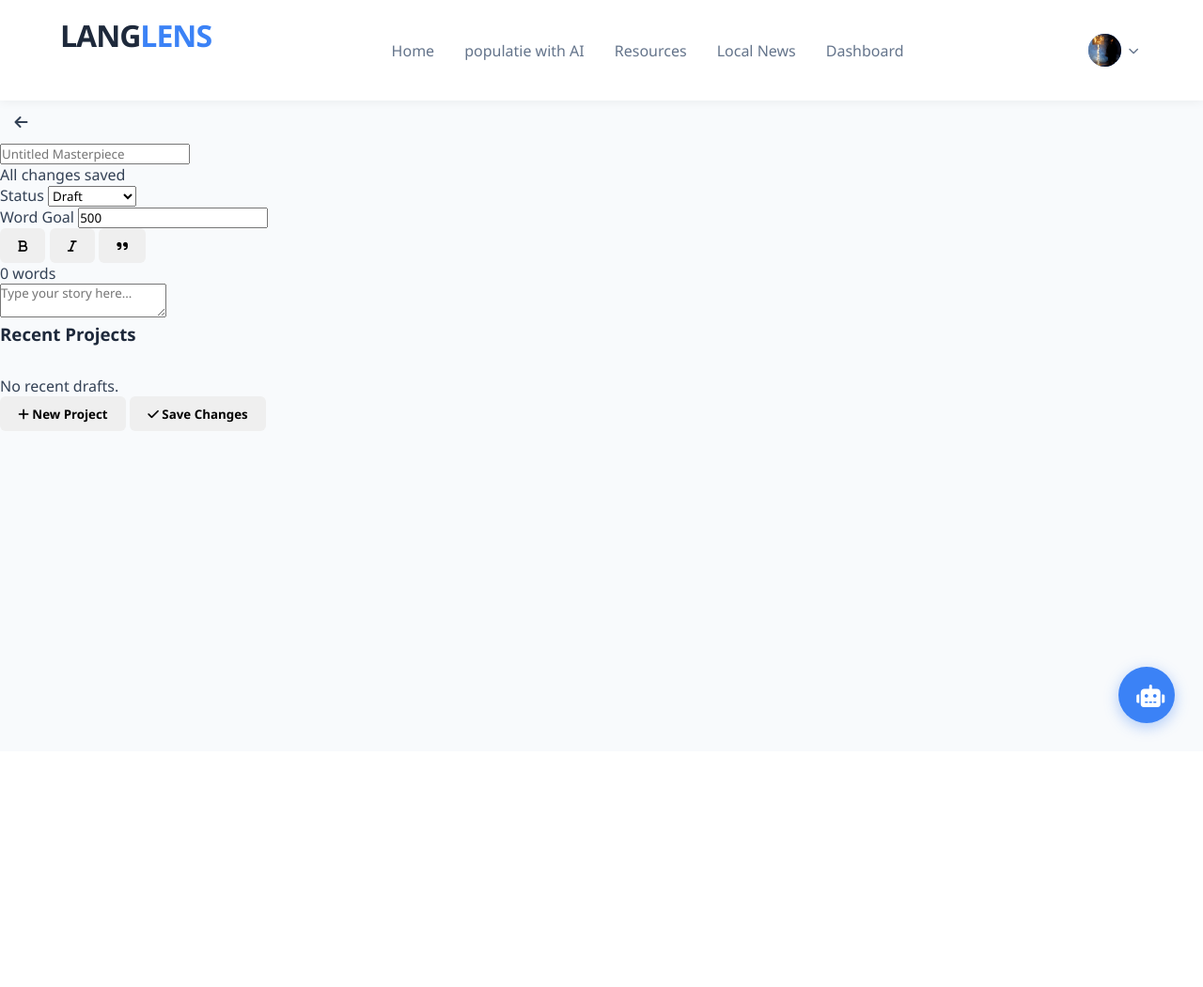
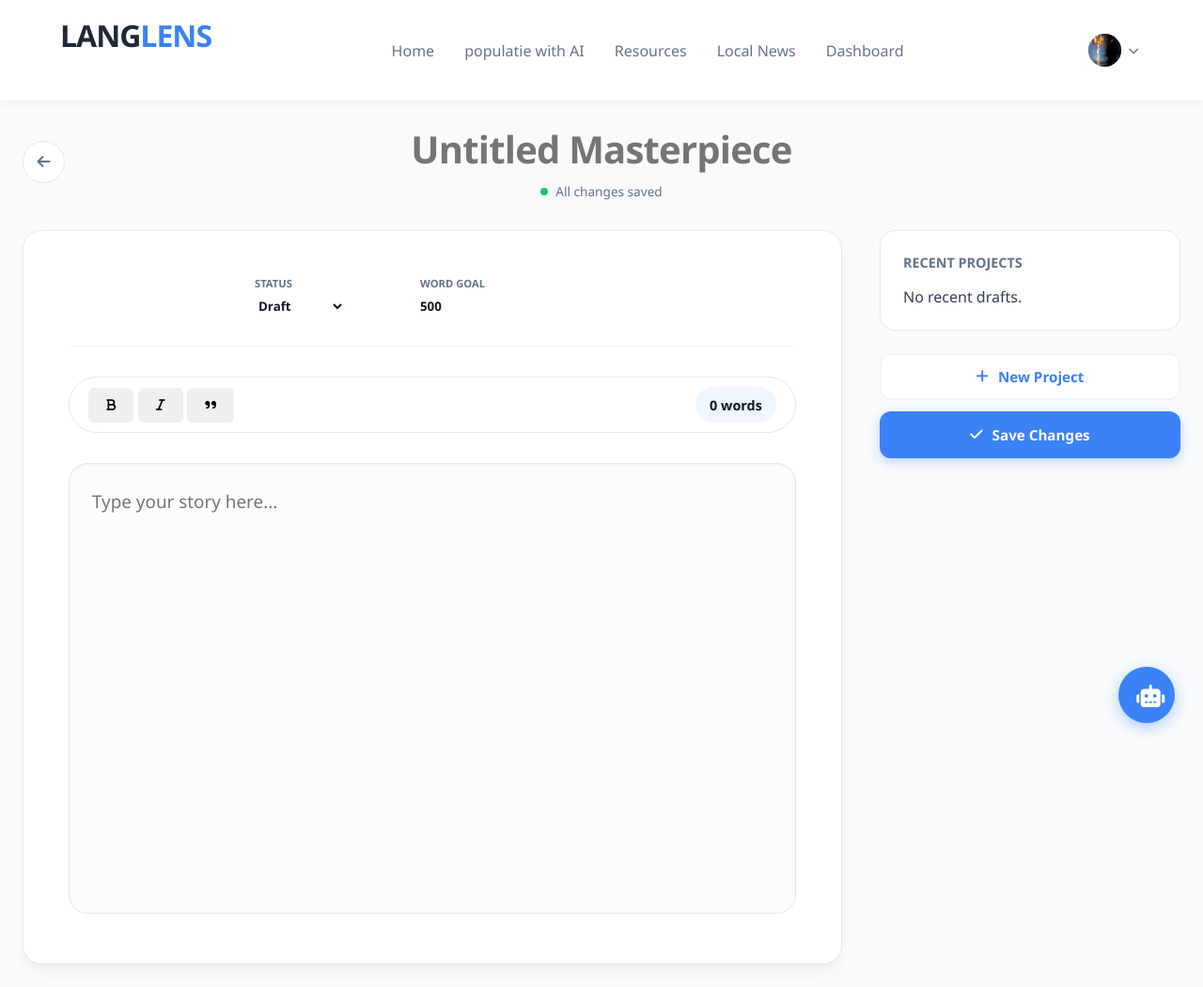
Before and after one commit to ameen01/The_torch, a Django app: page /home/writing in a window 1280 px wide. Shown: the whole page at 94% size. Before the commit the page ends 784 px from the top, so only its background shows below. Run offline with Django 5.2, Linux system fonts and the light colour scheme; a user stored in the database is signed in; data comes from the database, SQL or seed files in the repository; data that the repository does not hold is empty.

Commit message:
news_page

```diff
--- /dev/null
+++ b/TheTorch/static/LangLens/css/writing.css
@@ -0,0 +1,220 @@
+:root {
+    --accent: #3b82f6;
+    --accent-soft: #eff6ff;
+    --danger: #ef4444;
+    --danger-soft: #fef2f2;
+    --text-dark: #0f172a;
+    --text-light: #64748b;
+    --bg: #f8fafc;
+    --white: #ffffff;
+    --border: #e2e8f0;
+    --shadow: 0 10px 15px -3px rgba(0, 0, 0, 0.05);
+}
+
+body { background: var(--bg); font-family: 'Inter', sans-serif; }
+
+.writing-container { max-width: 1400px; margin: 0 auto; padding: 1.5rem; }
+
+/* --- Centered Title Header --- */
+.writing-minimal-header {
+    display: grid;
+    grid-template-columns: 100px 1fr 100px;
+    align-items: center;
+    margin-bottom: 2rem;
+}
+
+.title-input-center {
+    width: 100%;
+    background: transparent;
+    border: none;
+    text-align: center;
+    font-size: 2.5rem;
+    font-weight: 800;
+    color: var(--text-dark);
+    outline: none;
+    letter-spacing: -0.02em;
+}
+
+.save-status-indicator {
+    display: flex;
+    justify-content: center;
+    align-items: center;
+    gap: 8px;
+    font-size: 0.85rem;
+    color: var(--text-light);
+    margin-top: 0.5rem;
+}
+
+.status-dot { width: 8px; height: 8px; background: #22c55e; border-radius: 50%; }
+
+.back-link-circle {
+    width: 45px;
+    height: 45px;
+    border-radius: 50%;
+    background: var(--white);
+    display: flex;
+    align-items: center;
+    justify-content: center;
+    text-decoration: none;
+    color: var(--text-light);
+    border: 1px solid var(--border);
+    transition: 0.2s;
+}
+
+.back-link-circle:hover { background: var(--accent); color: var(--white); border-color: var(--accent); }
+
+/* --- Layout Grid --- */
+.writing-main-layout {
+    display: grid;
+    grid-template-columns: 1fr 320px;
+    gap: 2.5rem;
+    align-items: start;
+}
+
+/* --- Editor Paper Style --- */
+.paper-base {
+    background: var(--white);
+    border-radius: 20px;
+    box-shadow: var(--shadow);
+    border: 1px solid var(--border);
+    min-height: 80vh;
+    padding: 3rem;
+}
+
+.canvas-meta {
+    display: flex;
+    justify-content: center;
+    gap: 2.5rem;
+    margin-bottom: 2rem;
+    padding-bottom: 2rem;
+    border-bottom: 1px solid #f1f5f9;
+}
+
+.meta-item label { display: block; font-size: 0.7rem; text-transform: uppercase; font-weight: 700; color: var(--text-light); margin-bottom: 5px; }
+.ghost-select, .ghost-input { border: none; background: transparent; font-weight: 600; color: var(--text-dark); outline: none; }
+
+.main-textarea {
+    width: 100%;
+    min-height: 60vh;
+    border: 1px solid var(--border);
+    resize: none;
+    font-size: 1.18rem;
+    line-height: 1.9;
+    color: #334155;
+    outline: none;
+    padding: 1.4rem 1.5rem;
+    border-radius: 20px;
+    background: #fbfcfe;
+    box-shadow: inset 0 1px 3px rgba(15, 23, 42, 0.06);
+    transition: border-color 0.2s, box-shadow 0.2s;
+    white-space: pre-wrap;
+}
+
+.main-textarea:focus {
+    border-color: rgba(59, 130, 246, 0.45);
+    box-shadow: 0 0 0 4px rgba(59, 130, 246, 0.08);
+}
+
+.form-message {
+    border-radius: 16px;
+    padding: 1rem 1.25rem;
+    margin-bottom: 1.5rem;
+    font-weight: 600;
+    border: 1px solid transparent;
+}
+
+.form-message.success {
+    background: #ecfdf5;
+    color: #166534;
+    border-color: #bbf7d0;
+}
+
+.form-message.error {
+    background: #fef2f2;
+    color: #991b1b;
+    border-color: #fecaca;
+}
+
+.word-pill {
+    padding: 0.6rem 0.95rem;
+    border-radius: 999px;
+    background: var(--accent-soft);
+    color: var(--text-dark);
+    font-size: 0.9rem;
+    font-weight: 700;
+}
+
+/* --- Sidebar Actions & Unified Buttons --- */
+.sidebar-group {
+    background: var(--white);
+    padding: 1.5rem;
+    border-radius: 16px;
+    border: 1px solid var(--border);
+    margin-bottom: 1.5rem;
+}
+
+.sidebar-group h3 { font-size: 0.9rem; color: var(--text-light); margin-bottom: 1rem; text-transform: uppercase; }
+
+.project-card-mini {
+    display: flex;
+    justify-content: space-between;
+    align-items: center;
+    padding: 12px;
+    text-decoration: none;
+    border-radius: 10px;
+    transition: 0.2s;
+    margin-bottom: 5px;
+}
+
+.project-card-mini:hover { background: var(--accent-soft); }
+.p-name { display: block; font-weight: 600; color: var(--text-dark); font-size: 0.9rem; }
+.p-date { font-size: 0.75rem; color: var(--text-light); }
+
+/* --- Uniform Button Sizing --- */
+.sidebar-buttons {
+    display: flex;
+    flex-direction: column;
+    gap: 12px;
+}
+
+.action-btn {
+    width: 100%; /* Makes all buttons same width */
+    height: 50px; /* Makes all buttons same height */
+    border-radius: 12px;
+    display: flex;
+    align-items: center;
+    justify-content: center;
+    gap: 10px;
+    font-size: 0.95rem;
+    font-weight: 700;
+    cursor: pointer;
+    border: none;
+    transition: transform 0.2s, opacity 0.2s;
+}
+
+.action-btn:active { transform: scale(0.98); }
+
+.btn-new { background: var(--white); color: var(--accent); border: 2px solid var(--accent-soft); }
+.btn-new:hover { background: var(--accent-soft); }
+
+.btn-save { background: var(--accent); color: var(--white); box-shadow: 0 4px 12px rgba(59, 130, 246, 0.3); }
+.btn-save:hover { background: #2563eb; }
+
+.btn-delete { background: var(--danger-soft); color: var(--danger); }
+.btn-delete:hover { background: #fee2e2; }
+
+/* Floating word count indicator */
+.writing-toolbar-floating {
+    position: sticky;
+    top: 20px;
+    display: flex;
+    justify-content: space-between;
+    align-items: center;
+    background: rgba(255, 255, 255, 0.8);
+    backdrop-filter: blur(10px);
+    padding: 10px 20px;
+    border-radius: 50px;
+    margin-bottom: 2rem;
+    border: 1px solid var(--border);
+    z-index: 10;
+}
--- a/TheTorch/templates/LangLens/writing.html
+++ b/TheTorch/templates/LangLens/writing.html
@@ -2,7 +2,7 @@
 {% load static %}
 
 {% block css %}
-    <!-- <link rel="stylesheet" href="{% static 'LangLens/css/writing.css' %}"> -->
+    <link rel="stylesheet" href="{% static 'LangLens/css/writing.css' %}">
 {% endblock %}
 
 {% block dashboard_writing %}
```
